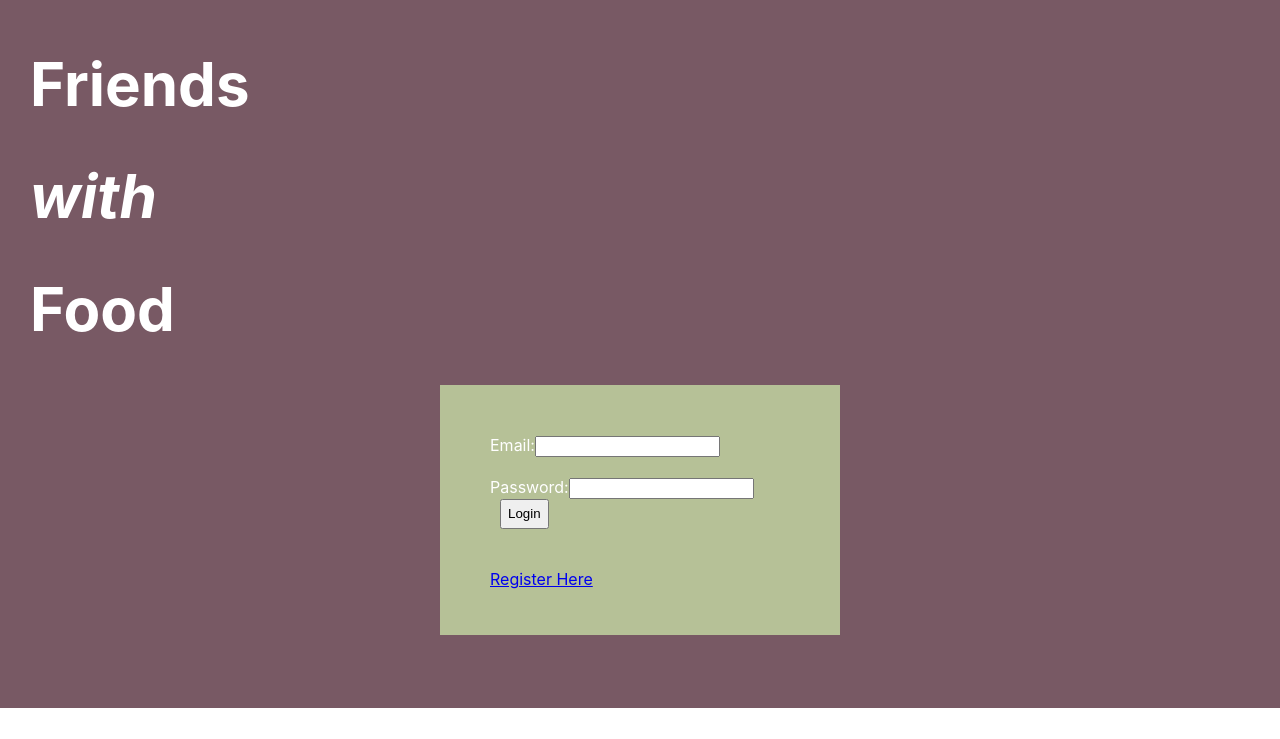
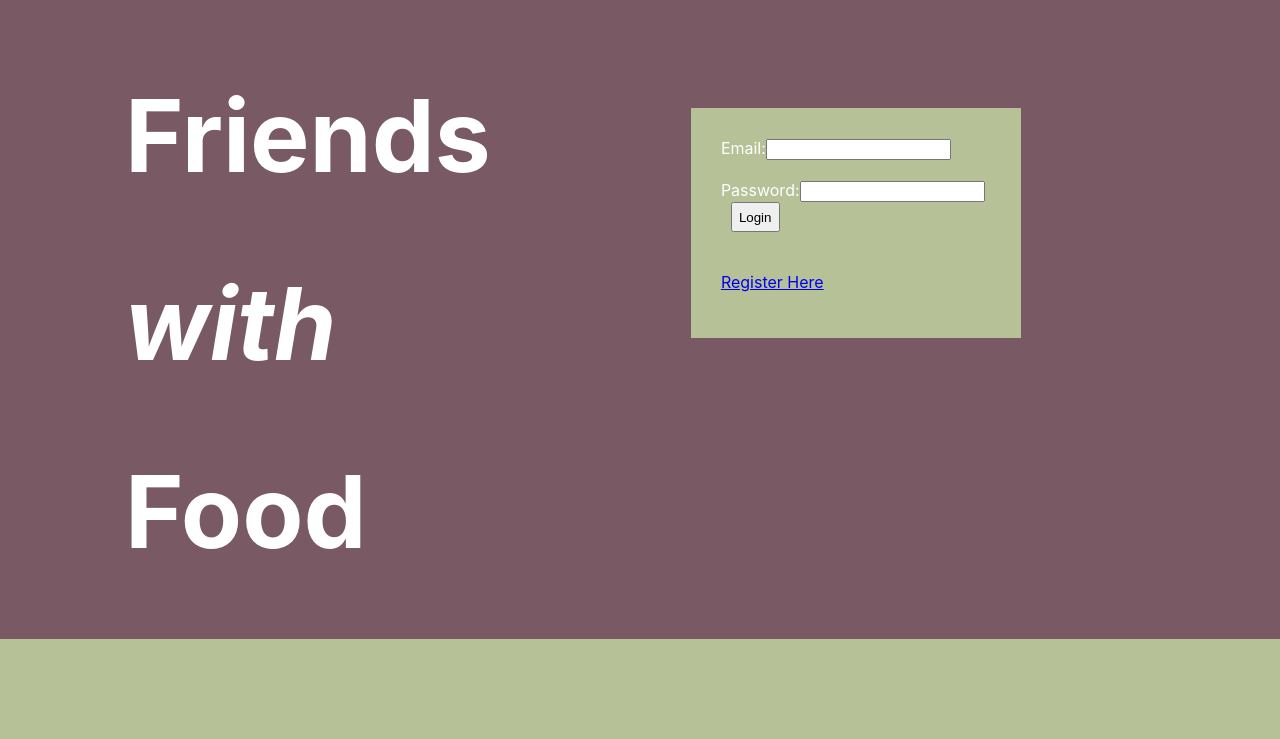
Before and after one commit to als735/foodFriends, a React (Create React App) app: page / in a window 1280 px wide. Shown: the part 167-906 px from the top of the page. Before the commit the page ends 875 px from the top, so only its background shows below. Built offline with nearby package versions, Linux system fonts and the light colour scheme.

Commit message:
monday last night commit

```diff
--- a/src/Components/auth/Auth.css
+++ b/src/Components/auth/Auth.css
@@ -3,7 +3,6 @@
     height: 700px;
     padding-top: 175px;
     background-color: #785964;
-    /* background: linear-gradient(to right, rgb(112, 245, 255) 0%, rgb(112, 255, 231) 33%, rgb(112, 179, 255) 66%, rgb(112, 179, 255) 100%); */
     color: white;
     font-size: 16px;
     font-family: inherit;
@@ -11,12 +10,14 @@
 
 
 .authieBox {
-    align-content: center;
-    height: 150px;
+    /* align-content: center;  */
+    height: 200px;
     width: 300px;
     background-color: #B6C197;
-    margin: auto;
-    padding: 50px;
+    margin-left: 200px;
+    margin-top: 100px;
+    padding-top: 30px;
+    padding-left: 30px;
 }
 
 .loginButt {
@@ -25,9 +26,21 @@
 }
 
 .authieTitleBox {
-    margin-left: 30px;
+    margin-left: 50px;
 }
 
 .authieTitle{
-    font-size: 30px;
+    font-size: 50px;
+    margin-left: 75px;
 }
+
+.coolBox {
+    width: 100%;
+    height: 100px;
+    background-color: #B6C197;
+}
+
+.mainAuth{
+    display: flex;
+    flex-direction: row;
+}
--- a/src/Components/auth/Auth.js
+++ b/src/Components/auth/Auth.js
@@ -47,6 +47,7 @@ class Auth extends Component {
 
         return (
             <div className='authPage'>
+                <div className='mainAuth'>
                     {this.props.location.pathname !== '/' ? <Nav/> : ' '}
                             <div className='authieTitleBox'>
                                 <div className='authieTitle'>
@@ -91,6 +92,8 @@ class Auth extends Component {
                         </div>
                     </div>
                  </div>
+                 <div className='coolBox'></div>
+            </div>
         )
     }
 }
```
Lines whose indentation alone changed are shown as unchanged.
